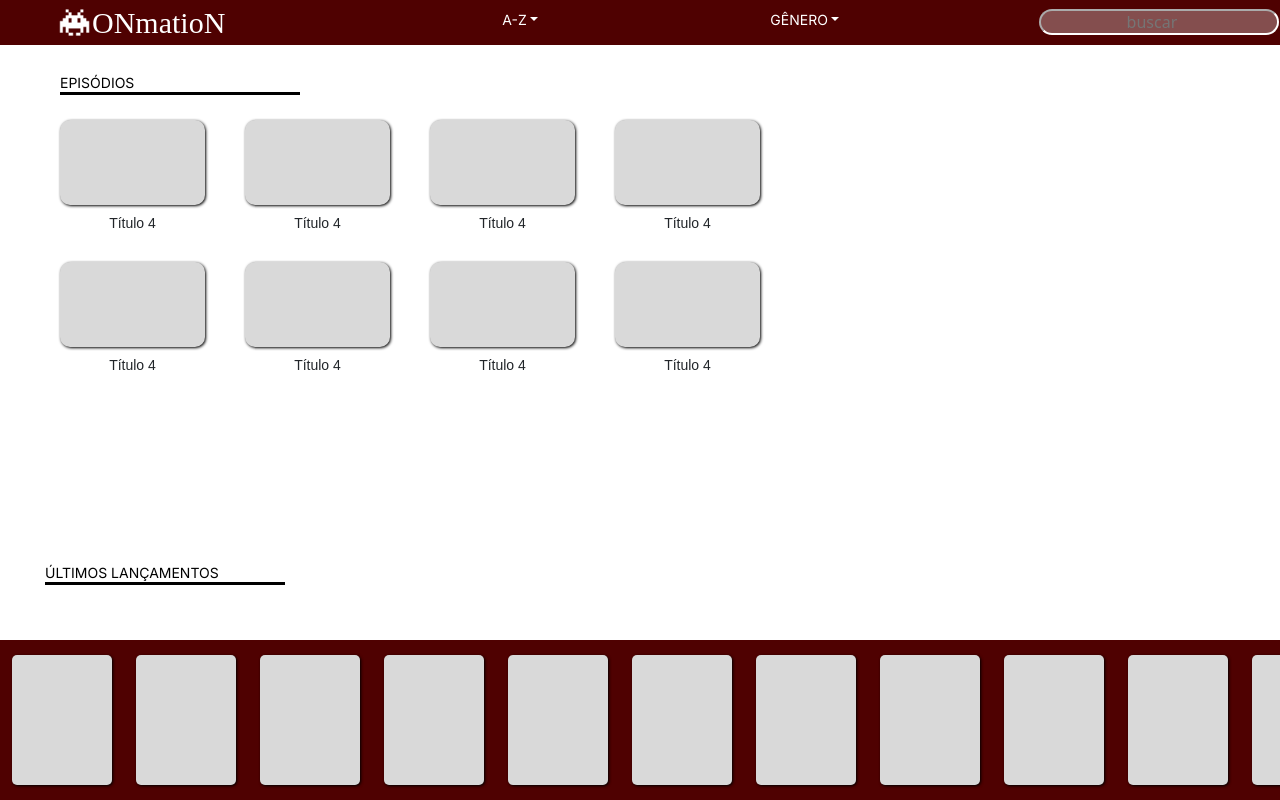
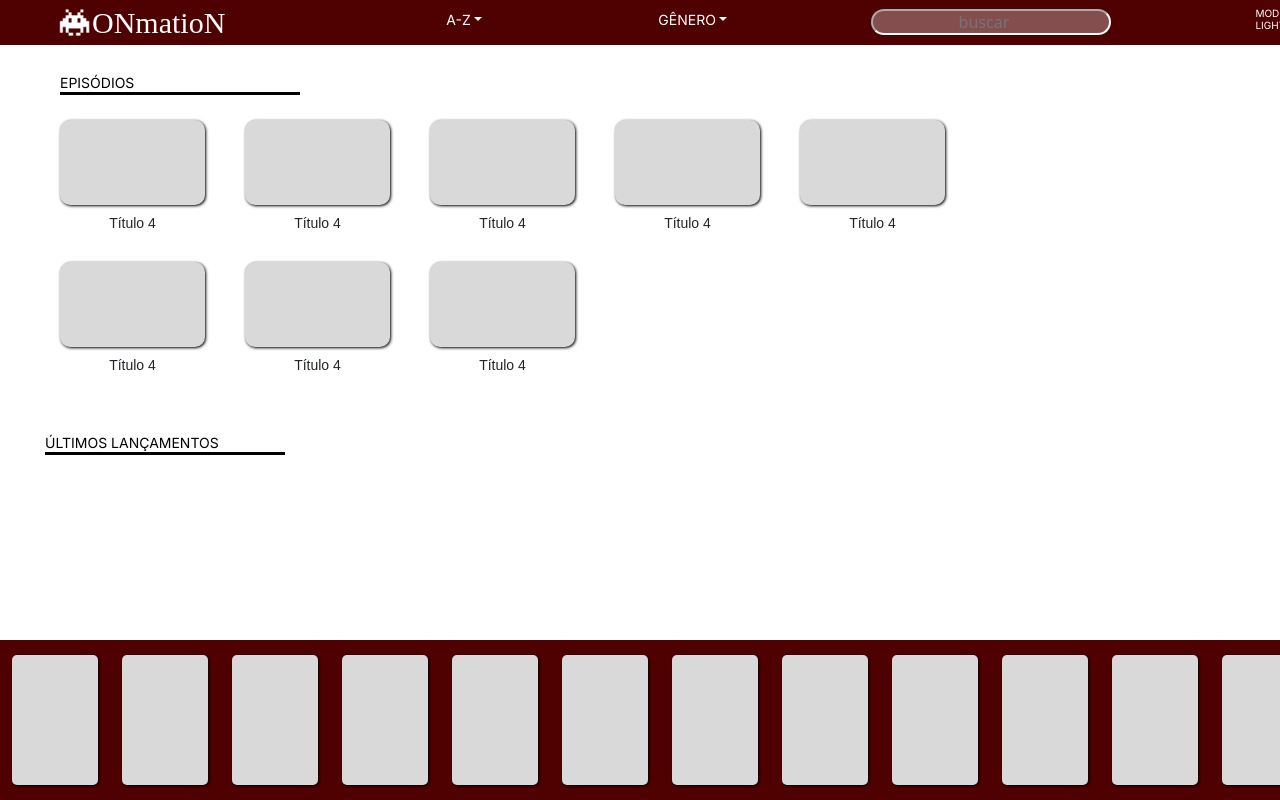
Before and after one commit to zaelly/ONmatioN, a plain HTML site: page Index.html in a window 1280 px wide. Drawn offline with nearby package versions, Linux system fonts and the light colour scheme; a web font is replaced by a local one.

```diff
--- a/css/style.scss
+++ b/css/style.scss
@@ -394,10 +394,21 @@
 }
 
 /* Estilos para telas médias (tablets) */
-@media (min-width: 769px) and (max-width: 1024px) {
-  .logo {
-      font-size: 24px; /* Ajuste o tamanho conforme necessário */
+@media (min-width: 769px) and (max-width: 2000px) {
+  .itens-box {
+    min-width: 86px;
+    min-height: 130px;
   }
+  .container{
+    gap:9rem;
+}
+.episodios-recentes {
+  width: 120%;
+}
+.titulo-destaques{
+  margin-top: 285px;
+  margin:155px 0 0 30px;
+}
 }
 #arrastavel {
   position: absolute;
```
Also changed, not shown: css/style.css, 1 other file.
